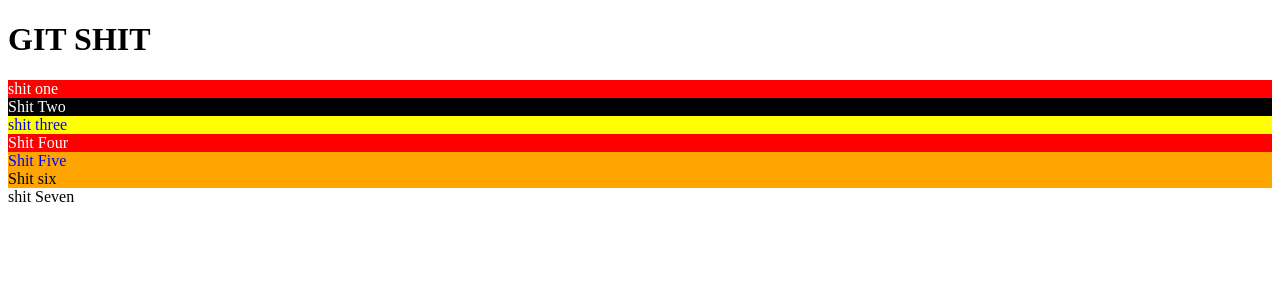
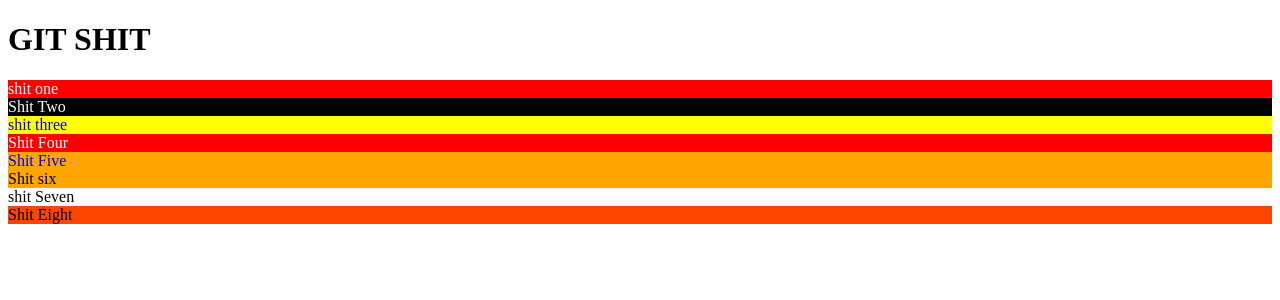
Before and after one commit to buikhacnam/git-shit, a React (Create React App) app: page / in a window 1280 px wide. Shown: the top 300 px of the page. Built offline with nearby package versions, Linux system fonts and the light colour scheme.

Commit message:
add shit Eight

```diff
--- a/src/App.js
+++ b/src/App.js
@@ -6,6 +6,7 @@ import ShitFour from './components/ShitFour';
 import ShitFive from './components/ShitFive';
 import ShitSix from './components/ShitSix';
 import ShitSeven from './components/ShitSeven';
+import ShitEight from './components/ShitEight';
 
 
 
@@ -20,6 +21,7 @@ function App() {
       <ShitFive />
       <ShitSix />
       <ShitSeven />
+      <ShitEight />
     </div>
   );
 }
--- /dev/null
+++ b/src/components/ShitEight.js
@@ -0,0 +1,9 @@
+import React from 'react'
+
+export default function ShitEight() {
+    return (
+        <div style={{backgroundColor: 'orangered'}}>
+            Shit Eight
+        </div>
+    )
+}
```
